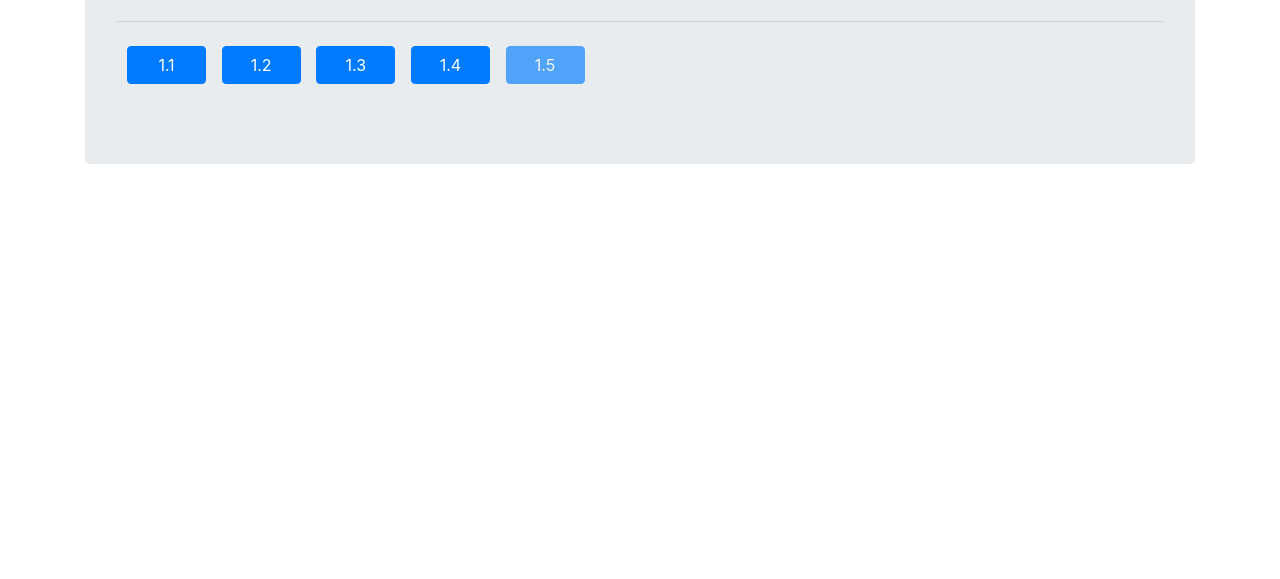
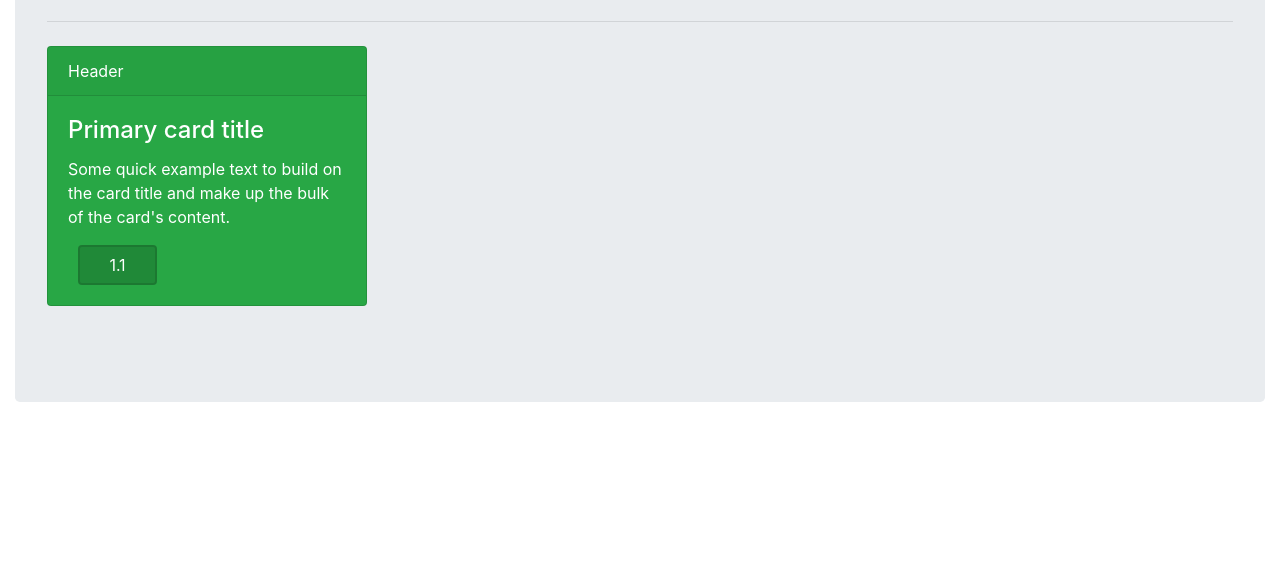
Before and after one commit to SmashMineGame/humanities, a plain HTML site: page index.html in a window 1280 px wide. Shown: the part 221-800 px from the top of the page. Drawn offline with nearby package versions, Linux system fonts and the light colour scheme.

Commit message:
finished website (says Aryan)

```diff
--- a/index.html
+++ b/index.html
@@ -1,5 +1,6 @@
 <!doctype html>
 <html lang="en">
+
 <head>
     <title>Humanities</title>
     <!-- Required meta tags -->
@@ -8,18 +9,24 @@
     <link rel="stylesheet" href="https://maxcdn.bootstrapcdn.com/bootstrap/4.0.0-beta.2/css/bootstrap.min.css">
     <link rel="stylesheet" href="styles.css">
 </head>
+
 <body>
-  <div class="container">
+    <div class="container col-md-12">
         <div class="jumbotron">
             <h1 class="display-3">Select a Product:</h1>
             <p class="lead">Pick one product that you want to see</p>
             <hr class="my-4">
             <p class="lead">
-    <a class="btn btn-primary btn-large index-button" href="1.1/1-1main.html">1.1</a>
-    <a class="btn btn-primary btn-large index-button" href="1.2/1-2main.html">1.2</a>
-    <a class="btn btn-primary btn-large index-button" href="1.3/1-3main.html">1.3</a>
-    <a class="btn btn-primary btn-large index-button" href="1.4/1-4main.html">1.4</a>
-    <a class="btn btn-primary btn-large index-button disabled" href="1.5/1-5main.html">1.5</a>
+                <div class="card-deck">
+                    <div class="card text-white bg-success mb-3" style="max-width: 20rem;">
+                        <div class="card-header">Header</div>
+                        <div class="card-body">
+                            <h4 class="card-title">Primary card title</h4>
+                            <p class="card-text">Some quick example text to build on the card title and make up the bulk of the card's content.</p>
+                            <a class="btn btn-success btn-darken btn-large index-button" href="1.1/1-1main.html">1.1</a>
+                        </div>
+                    </div>
+                </div>
             </p>
         </div>
     </div>
@@ -27,4 +34,5 @@
     <script src="https://cdnjs.cloudflare.com/ajax/libs/popper.js/1.12.3/umd/popper.min.js"></script>
     <script src="https://maxcdn.bootstrapcdn.com/bootstrap/4.0.0-beta.2/js/bootstrap.min.js"></script>
 </body>
+
 </html>
--- a/styles.css
+++ b/styles.css
@@ -1,7 +1,13 @@
 .index-button {
-  width: 79px;
-  margin-left: 10px;
+    width: 79px;
+    margin-left: 10px;
 }
-.container{
-  margin-top: 30px;
+
+.container {
+    margin-top: 30px;
 }
+.btn-darken{
+    border-width: 2px;
+    border-color:rgba(0, 0, 0, 0.125);
+    background-color: rgba(0, 0, 0, 0.175);
+}
```
Lines whose indentation alone changed are shown as unchanged.
